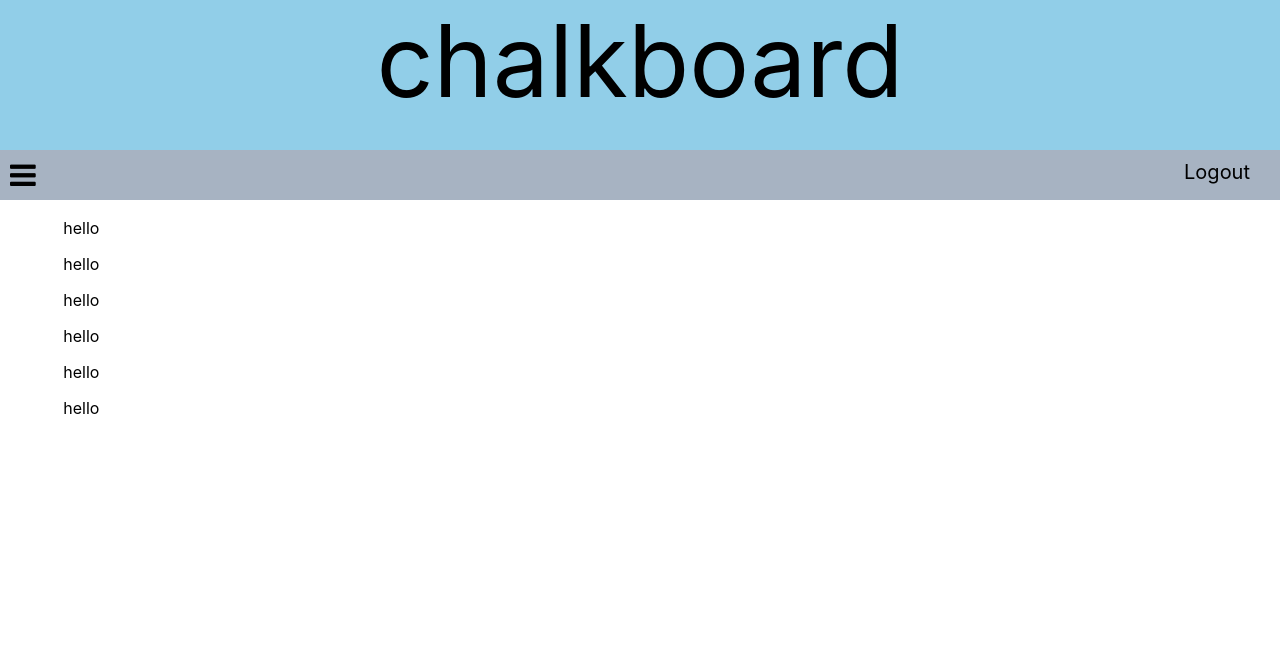
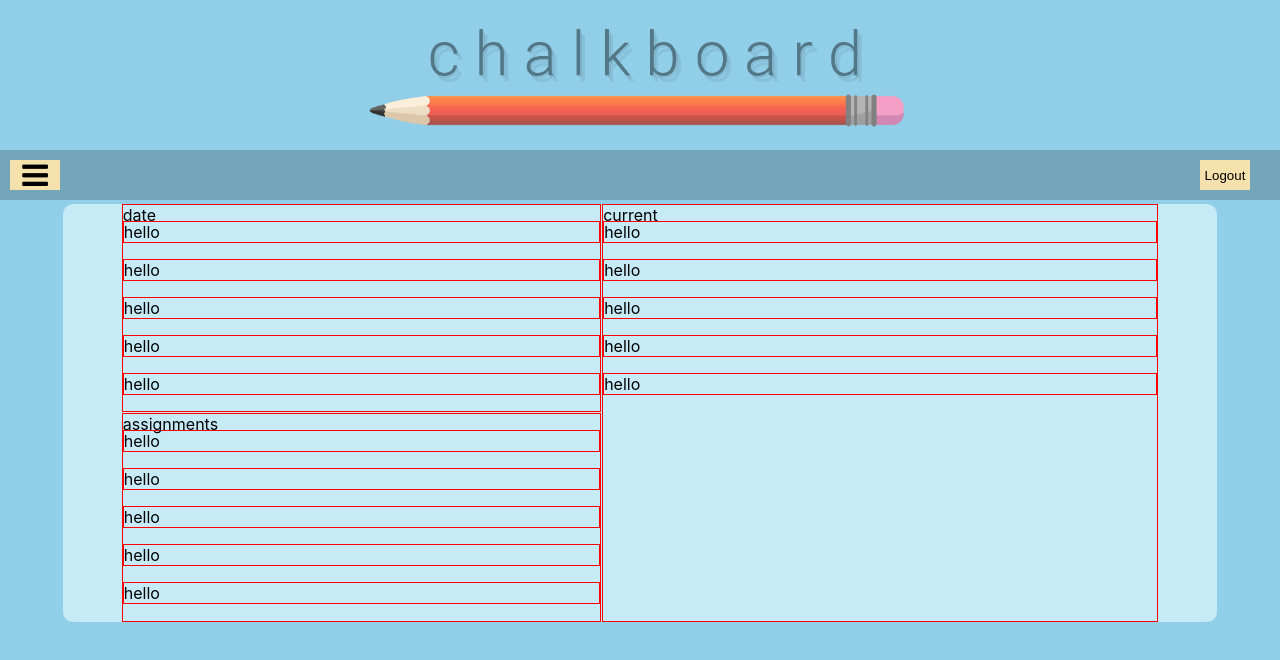
Before and after one commit to guillenjs/chalkboard, a React (Create React App) app: page / in a window 1280 px wide. Shown: the top 660 px of the page. Built offline with nearby package versions, Linux system fonts and the light colour scheme.

Commit message:
general layout for page done, colors, navbar, and logo completed

```diff
--- a/public/index.html
+++ b/public/index.html
@@ -11,6 +11,7 @@
     />
     <link rel="stylesheet" href="https://cdnjs.cloudflare.com/ajax/libs/font-awesome/4.7.0/css/font-awesome.min.css">
     <link rel="apple-touch-icon" href="%PUBLIC_URL%/logo192.png" />
+    <link rel="chalkboard logo" href="%PUBLIC_URL%/chalkboard.png" />
     <!--
       manifest.json provides metadata used when your web app is installed on a
       user's mobile device or desktop. See https://developers.google.com/web/fundamentals/web-app-manifest/
@@ -27,8 +28,14 @@
     -->
     <title>React App</title>
   </head>
+    <header>
+      <div class="container">
+        <img src="chalkboard.png" alt="chalkboard logo"/>
+      </div>
+    </header>
   <body>
     <noscript>You need to enable JavaScript to run this app.</noscript>
+
     <div id="root"></div>
     <!--
       This HTML file is a template.
--- a/src/App.css
+++ b/src/App.css
@@ -1,3 +1,5 @@
+/* chalkboard header */
+
 header {
     height: 150px;
     font-size: 100px;
@@ -5,20 +7,57 @@ header {
     background: #91CEE8;
 }
 
-/* body {
-    background-image: linear-gradient(100 deg, #dad4ec 0%, #dad4ec 1%, #f3e7e9 100%);
-} */
+header .container{
+    display: flex;
+    align-items: center;
+    justify-content: space-around;
+    flex-wrap: wrap;
+    height: 150px;
+}
 
-/* Navbar and hamburer menu */
+header .container img {
+    max-width: auto;
+     height: 150px;
+}
+
+body {
+    background: #91CEE8;
+}
+
+
+/* Navbar and hamburger menu */
 .topnav {
     padding: 10px;
     position: relative;
-    background-color: #A7B3C2;
+    background-color: #74a6bb;
     text-decoration: none;
 }
 
 .topnav i {
     font-size: 30px;
+}
+.list-btn {
+    padding: 0;
+    background: #F5E1AB;
+    border: none;
+    height: 30px;
+    width: 50px;
+}
+
+.list-btn:hover {
+    background: #E7A800;
+}
+
+.logout-btn {
+    padding: 0;
+    background: #F5E1AB;
+    border: none;
+    height: 30px;
+    width: 50px;
+}
+
+.logout-btn:hover {
+    background: #e75500;
 }
 
 .topnav i:hover {
@@ -34,12 +73,6 @@ header {
     font-size: 20px;
 }
 
-.logout:hover {
-  color: honeydew;
-    background: #506D8F;
-    height: 40px;
-}
-
 .menuList {
     padding: 0;
     margin: 0;
@@ -47,7 +80,7 @@ header {
     height: 50vh;
     /* box-shadow: #555; */
     position: absolute;
-    background:#EDF6F6;
+    background:#F5E1AB;
     font-size: 20px;
     padding-top: 60px;
 }
@@ -68,7 +101,7 @@ header {
 }
 
 .menu-link:hover{
-    background: #91CEE8;
+    background: #E7A800;
     color: white;
 }
 
@@ -90,6 +123,11 @@ html, body, .grid-container { height: 100%; margin: 0; }
 
 .main { grid-area: main; }
 
+.main {
+    background: #C6EBF6;
+    border-radius: 10px;
+}
+
 
 /* For presentation only, no need to copy the code below */
 /* .grid-container * {
@@ -103,3 +141,38 @@ html, body, .grid-container { height: 100%; margin: 0; }
   top: 0;
   left: 0;
   } */
+
+
+/* Grid for home page */
+  html, body, .home-grid { height: 100%; margin: 0; }
+
+  .home-grid {
+    display: grid;
+    grid-template-columns: 0.3fr 2.5fr 2.9fr 0.3fr;
+    grid-template-rows: 1.5fr 0.5fr 1fr;
+    gap: 1px 1px;
+    grid-template-areas:
+      ". date current ."
+      ". assignments current ."
+      ". assignments current .";
+  }
+
+  .date { grid-area: date; }
+
+  .assignments { grid-area: assignments; }
+
+  .current { grid-area: current; }
+
+
+  /* For presentation only, no need to copy the code below */
+  .home-grid * {
+    border: 1px solid red;
+    position: relative;
+    }
+
+  .home-grid *:after {
+    content:attr(class);
+    position: absolute;
+    top: 0;
+    left: 0;
+    }
--- a/src/App.js
+++ b/src/App.js
@@ -1,24 +1,44 @@
 import React from 'react';
 import './App.css';
 import NavBar from './components/NavBar';
-// import chalkboard from './chalkboard.png';
 import { Route, Switch } from 'react-router-dom';
 
 function App() {
   return (
+
     <div className="App">
-      <header>chalkboard</header>
+      {/* <header>chalkboard</header> */}
       <div>
       <NavBar/>
       </div>
       <div className="grid-container">
         <div className="main">
+
+            <div class="home-grid">
+              <div class="date">
                   <p>hello</p>
                   <p>hello</p>
                   <p>hello</p>
                   <p>hello</p>
                   <p>hello</p>
+              </div>
+              <div class="assignments">
                   <p>hello</p>
+                  <p>hello</p>
+                  <p>hello</p>
+                  <p>hello</p>
+                  <p>hello</p>
+              </div>
+              <div class="current">
+                  <p>hello</p>
+                  <p>hello</p>
+                  <p>hello</p>
+                  <p>hello</p>
+                  <p>hello</p>
+              </div>
+
+            </div>
+
         </div>
       </div>
     </div>
--- a/src/components/NavBar.js
+++ b/src/components/NavBar.js
@@ -16,12 +16,11 @@ console.log(showNav)
 
         <div className='topnav'>
             {showNav?
-                 <i className="fa fa-times" onClick={renderNavBar}></i>:
-                <i className="fa fa-bars" onClick={renderNavBar}></i>
+                <button className="list-btn"><i className="fa fa-times" onClick={renderNavBar}></i></button> :
+                <button className="list-btn"><i className="fa fa-bars" onClick={renderNavBar}></i></button>
             }
 
-
-            <NavLink to="/login" className="logout">Logout</NavLink>
+            <NavLink to="/login" className="logout"><button className="logout-btn">Logout</button></NavLink>
             {showNav?
                 <div className="links">
                     <ul className="menuList">
```
Also changed, not shown: public/chalkboard.png (renamed from src/chalkboard.png), src/components/Home.js (added). Lines whose indentation alone changed are shown as unchanged.
